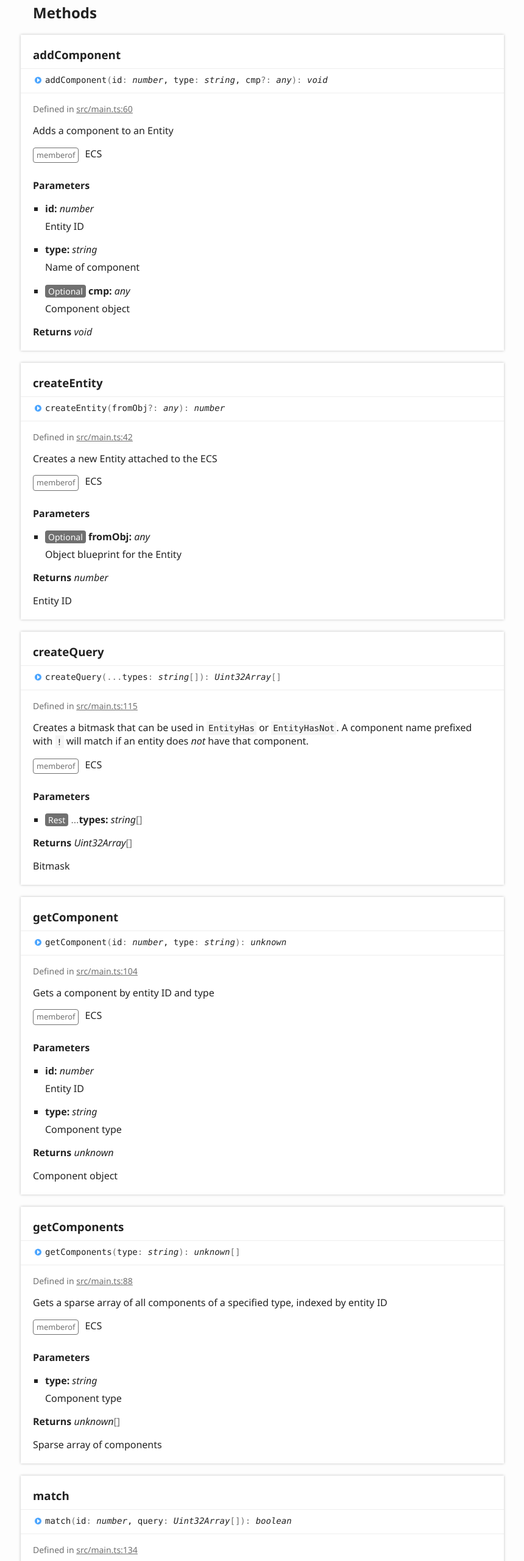
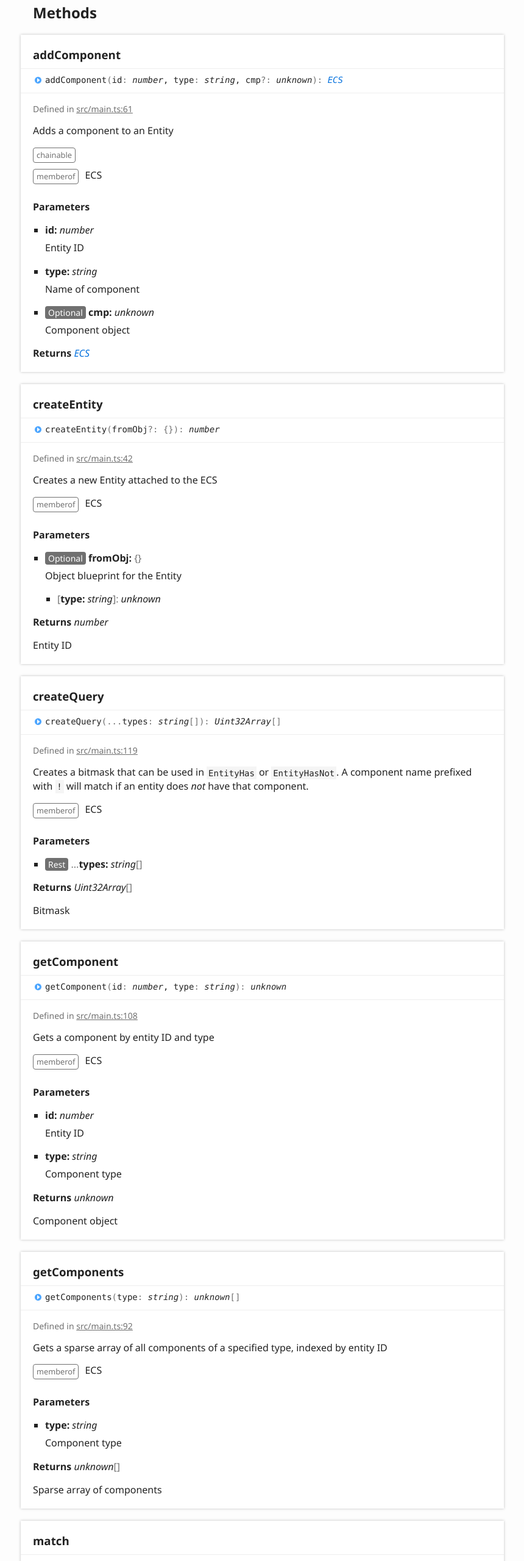
Before and after one commit to EnderShadow8/wolf-ecs, a website: page docs/classes/ecs.html in a window 1280 px wide. Shown: the part 2520-5080 px from the top of the page at 61% size, without its empty margins (6-866 px from the left). Drawn offline with Linux system fonts and the light colour scheme.

Commit message:
Replace any with unknown

```diff
--- a/docs/classes/ecs.html
+++ b/docs/classes/ecs.html
@@ -131,7 +131,7 @@
 						<li class="tsd-description">
 							<aside class="tsd-sources">
 								<ul>
-									<li>Defined in <a href="https://github.com/EnderShadow8/wolf-ecs/blob/9c57f8b/src/main.ts#L12">src/main.ts:12</a></li>
+									<li>Defined in <a href="https://github.com/EnderShadow8/wolf-ecs/blob/8bcb61a/src/main.ts#L12">src/main.ts:12</a></li>
 								</ul>
 							</aside>
 							<div class="tsd-comment tsd-typography">
@@ -166,7 +166,7 @@
 					<div class="tsd-signature tsd-kind-icon">_cmp<span class="tsd-signature-symbol">:</span> <span class="tsd-signature-type">unknown</span><span class="tsd-signature-symbol">[]</span><span class="tsd-signature-symbol">[]</span><span class="tsd-signature-symbol"> = []</span></div>
 					<aside class="tsd-sources">
 						<ul>
-							<li>Defined in <a href="https://github.com/EnderShadow8/wolf-ecs/blob/9c57f8b/src/main.ts#L8">src/main.ts:8</a></li>
+							<li>Defined in <a href="https://github.com/EnderShadow8/wolf-ecs/blob/8bcb61a/src/main.ts#L8">src/main.ts:8</a></li>
 						</ul>
 					</aside>
 				</section>
@@ -176,7 +176,7 @@
 					<div class="tsd-signature tsd-kind-icon">_dex<span class="tsd-signature-symbol">:</span> <span class="tsd-signature-symbol">{}</span><span class="tsd-signature-symbol"> = {}</span></div>
 					<aside class="tsd-sources">
 						<ul>
-							<li>Defined in <a href="https://github.com/EnderShadow8/wolf-ecs/blob/9c57f8b/src/main.ts#L10">src/main.ts:10</a></li>
+							<li>Defined in <a href="https://github.com/EnderShadow8/wolf-ecs/blob/8bcb61a/src/main.ts#L10">src/main.ts:10</a></li>
 						</ul>
 					</aside>
 					<div class="tsd-type-declaration">
@@ -194,7 +194,7 @@
 					<div class="tsd-signature tsd-kind-icon">_ent<span class="tsd-signature-symbol">:</span> <span class="tsd-signature-type">Uint32Array</span><span class="tsd-signature-symbol">[]</span><span class="tsd-signature-symbol"> = []</span></div>
 					<aside class="tsd-sources">
 						<ul>
-							<li>Defined in <a href="https://github.com/EnderShadow8/wolf-ecs/blob/9c57f8b/src/main.ts#L9">src/main.ts:9</a></li>
+							<li>Defined in <a href="https://github.com/EnderShadow8/wolf-ecs/blob/8bcb61a/src/main.ts#L9">src/main.ts:9</a></li>
 						</ul>
 					</aside>
 				</section>
@@ -204,7 +204,7 @@
 					<div class="tsd-signature tsd-kind-icon">_ids<span class="tsd-signature-symbol">:</span> <span class="tsd-signature-type">number</span><span class="tsd-signature-symbol">[]</span><span class="tsd-signature-symbol"> = []</span></div>
 					<aside class="tsd-sources">
 						<ul>
-							<li>Defined in <a href="https://github.com/EnderShadow8/wolf-ecs/blob/9c57f8b/src/main.ts#L11">src/main.ts:11</a></li>
+							<li>Defined in <a href="https://github.com/EnderShadow8/wolf-ecs/blob/8bcb61a/src/main.ts#L11">src/main.ts:11</a></li>
 						</ul>
 					</aside>
 				</section>
@@ -214,7 +214,7 @@
 					<div class="tsd-signature tsd-kind-icon">curID<span class="tsd-signature-symbol">:</span> <span class="tsd-signature-type">number</span><span class="tsd-signature-symbol"> = 0</span></div>
 					<aside class="tsd-sources">
 						<ul>
-							<li>Defined in <a href="https://github.com/EnderShadow8/wolf-ecs/blob/9c57f8b/src/main.ts#L12">src/main.ts:12</a></li>
+							<li>Defined in <a href="https://github.com/EnderShadow8/wolf-ecs/blob/8bcb61a/src/main.ts#L12">src/main.ts:12</a></li>
 						</ul>
 					</aside>
 				</section>
@@ -225,13 +225,13 @@
 					<a name="addcomponent" class="tsd-anchor"></a>
 					<h3>add<wbr>Component</h3>
 					<ul class="tsd-signatures tsd-kind-method tsd-parent-kind-class">
-						<li class="tsd-signature tsd-kind-icon">add<wbr>Component<span class="tsd-signature-symbol">(</span>id<span class="tsd-signature-symbol">: </span><span class="tsd-signature-type">number</span>, type<span class="tsd-signature-symbol">: </span><span class="tsd-signature-type">string</span>, cmp<span class="tsd-signature-symbol">?: </span><span class="tsd-signature-type">any</span><span class="tsd-signature-symbol">)</span><span class="tsd-signature-symbol">: </span><span class="tsd-signature-type">void</span></li>
+						<li class="tsd-signature tsd-kind-icon">add<wbr>Component<span class="tsd-signature-symbol">(</span>id<span class="tsd-signature-symbol">: </span><span class="tsd-signature-type">number</span>, type<span class="tsd-signature-symbol">: </span><span class="tsd-signature-type">string</span>, cmp<span class="tsd-signature-symbol">?: </span><span class="tsd-signature-type">unknown</span><span class="tsd-signature-symbol">)</span><span class="tsd-signature-symbol">: </span><a href="ecs.html" class="tsd-signature-type" data-tsd-kind="Class">ECS</a></li>
 					</ul>
 					<ul class="tsd-descriptions">
 						<li class="tsd-description">
 							<aside class="tsd-sources">
 								<ul>
-									<li>Defined in <a href="https://github.com/EnderShadow8/wolf-ecs/blob/9c57f8b/src/main.ts#L60">src/main.ts:60</a></li>
+									<li>Defined in <a href="https://github.com/EnderShadow8/wolf-ecs/blob/8bcb61a/src/main.ts#L61">src/main.ts:61</a></li>
 								</ul>
 							</aside>
 							<div class="tsd-comment tsd-typography">
@@ -239,6 +239,8 @@
 									<p>Adds a component to an Entity</p>
 								</div>
 								<dl class="tsd-comment-tags">
+									<dt>chainable</dt>
+									<dd></dd>
 									<dt>memberof</dt>
 									<dd><p>ECS</p>
 									</dd>
@@ -259,13 +261,13 @@
 									</div>
 								</li>
 								<li>
-									<h5><span class="tsd-flag ts-flagOptional">Optional</span> cmp: <span class="tsd-signature-type">any</span></h5>
+									<h5><span class="tsd-flag ts-flagOptional">Optional</span> cmp: <span class="tsd-signature-type">unknown</span></h5>
 									<div class="tsd-comment tsd-typography">
 										<p>Component object</p>
 									</div>
 								</li>
 							</ul>
-							<h4 class="tsd-returns-title">Returns <span class="tsd-signature-type">void</span></h4>
+							<h4 class="tsd-returns-title">Returns <a href="ecs.html" class="tsd-signature-type" data-tsd-kind="Class">ECS</a></h4>
 						</li>
 					</ul>
 				</section>
@@ -273,13 +275,13 @@
 					<a name="createentity" class="tsd-anchor"></a>
 					<h3>create<wbr>Entity</h3>
 					<ul class="tsd-signatures tsd-kind-method tsd-parent-kind-class">
-						<li class="tsd-signature tsd-kind-icon">create<wbr>Entity<span class="tsd-signature-symbol">(</span>fromObj<span class="tsd-signature-symbol">?: </span><span class="tsd-signature-type">any</span><span class="tsd-signature-symbol">)</span><span class="tsd-signature-symbol">: </span><span class="tsd-signature-type">number</span></li>
+						<li class="tsd-signature tsd-kind-icon">create<wbr>Entity<span class="tsd-signature-symbol">(</span>fromObj<span class="tsd-signature-symbol">?: </span><span class="tsd-signature-symbol">{}</span><span class="tsd-signature-symbol">)</span><span class="tsd-signature-symbol">: </span><span class="tsd-signature-type">number</span></li>
 					</ul>
 					<ul class="tsd-descriptions">
 						<li class="tsd-description">
 							<aside class="tsd-sources">
 								<ul>
-									<li>Defined in <a href="https://github.com/EnderShadow8/wolf-ecs/blob/9c57f8b/src/main.ts#L42">src/main.ts:42</a></li>
+									<li>Defined in <a href="https://github.com/EnderShadow8/wolf-ecs/blob/8bcb61a/src/main.ts#L42">src/main.ts:42</a></li>
 								</ul>
 							</aside>
 							<div class="tsd-comment tsd-typography">
@@ -295,10 +297,15 @@
 							<h4 class="tsd-parameters-title">Parameters</h4>
 							<ul class="tsd-parameters">
 								<li>
-									<h5><span class="tsd-flag ts-flagOptional">Optional</span> fromObj: <span class="tsd-signature-type">any</span></h5>
+									<h5><span class="tsd-flag ts-flagOptional">Optional</span> fromObj: <span class="tsd-signature-symbol">{}</span></h5>
 									<div class="tsd-comment tsd-typography">
 										<p>Object blueprint for the Entity</p>
 									</div>
+									<ul class="tsd-parameters">
+										<li class="tsd-parameter-index-signature">
+											<h5><span class="tsd-signature-symbol">[</span>type: <span class="tsd-signature-type">string</span><span class="tsd-signature-symbol">]: </span><span class="tsd-signature-type">unknown</span></h5>
+										</li>
+									</ul>
 								</li>
 							</ul>
 							<h4 class="tsd-returns-title">Returns <span class="tsd-signature-type">number</span></h4>
@@ -316,7 +323,7 @@
 						<li class="tsd-description">
 							<aside class="tsd-sources">
 								<ul>
-									<li>Defined in <a href="https://github.com/EnderShadow8/wolf-ecs/blob/9c57f8b/src/main.ts#L115">src/main.ts:115</a></li>
+									<li>Defined in <a href="https://github.com/EnderShadow8/wolf-ecs/blob/8bcb61a/src/main.ts#L119">src/main.ts:119</a></li>
 								</ul>
 							</aside>
 							<div class="tsd-comment tsd-typography">
@@ -350,7 +357,7 @@
 						<li class="tsd-description">
 							<aside class="tsd-sources">
 								<ul>
-									<li>Defined in <a href="https://github.com/EnderShadow8/wolf-ecs/blob/9c57f8b/src/main.ts#L104">src/main.ts:104</a></li>
+									<li>Defined in <a href="https://github.com/EnderShadow8/wolf-ecs/blob/8bcb61a/src/main.ts#L108">src/main.ts:108</a></li>
 								</ul>
 							</aside>
 							<div class="tsd-comment tsd-typography">
@@ -393,7 +400,7 @@
 						<li class="tsd-description">
 							<aside class="tsd-sources">
 								<ul>
-									<li>Defined in <a href="https://github.com/EnderShadow8/wolf-ecs/blob/9c57f8b/src/main.ts#L88">src/main.ts:88</a></li>
+									<li>Defined in <a href="https://github.com/EnderShadow8/wolf-ecs/blob/8bcb61a/src/main.ts#L92">src/main.ts:92</a></li>
 								</ul>
 							</aside>
 							<div class="tsd-comment tsd-typography">
@@ -430,7 +437,7 @@
 						<li class="tsd-description">
 							<aside class="tsd-sources">
 								<ul>
-									<li>Defined in <a href="https://github.com/EnderShadow8/wolf-ecs/blob/9c57f8b/src/main.ts#L134">src/main.ts:134</a></li>
+									<li>Defined in <a href="https://github.com/EnderShadow8/wolf-ecs/blob/8bcb61a/src/main.ts#L138">src/main.ts:138</a></li>
 								</ul>
 							</aside>
 							<div class="tsd-comment tsd-typography">
@@ -467,13 +474,13 @@
 					<a name="removecomponent" class="tsd-anchor"></a>
 					<h3>remove<wbr>Component</h3>
 					<ul class="tsd-signatures tsd-kind-method tsd-parent-kind-class">
-						<li class="tsd-signature tsd-kind-icon">remove<wbr>Component<span class="tsd-signature-symbol">(</span>id<span class="tsd-signature-symbol">: </span><span class="tsd-signature-type">number</span>, type<span class="tsd-signature-symbol">: </span><span class="tsd-signature-type">string</span><span class="tsd-signature-symbol">)</span><span class="tsd-signature-symbol">: </span><span class="tsd-signature-type">void</span></li>
+						<li class="tsd-signature tsd-kind-icon">remove<wbr>Component<span class="tsd-signature-symbol">(</span>id<span class="tsd-signature-symbol">: </span><span class="tsd-signature-type">number</span>, type<span class="tsd-signature-symbol">: </span><span class="tsd-signature-type">string</span><span class="tsd-signature-symbol">)</span><span class="tsd-signature-symbol">: </span><a href="ecs.html" class="tsd-signature-type" data-tsd-kind="Class">ECS</a></li>
 					</ul>
 					<ul class="tsd-descriptions">
 						<li class="tsd-description">
 							<aside class="tsd-sources">
 								<ul>
-									<li>Defined in <a href="https://github.com/EnderShadow8/wolf-ecs/blob/9c57f8b/src/main.ts#L75">src/main.ts:75</a></li>
+									<li>Defined in <a href="https://github.com/EnderShadow8/wolf-ecs/blob/8bcb61a/src/main.ts#L78">src/main.ts:78</a></li>
 								</ul>
 							</aside>
 							<div class="tsd-comment tsd-typography">
@@ -481,6 +488,8 @@
 									<p>Removes a Component from an Entity.</p>
 								</div>
 								<dl class="tsd-comment-tags">
+									<dt>chainable</dt>
+									<dd></dd>
 									<dt>memberof</dt>
 									<dd><p>ECS</p>
 									</dd>
@@ -501,7 +510,7 @@
 									</div>
 								</li>
 							</ul>
-							<h4 class="tsd-returns-title">Returns <span class="tsd-signature-type">void</span></h4>
+							<h4 class="tsd-returns-title">Returns <a href="ecs.html" class="tsd-signature-type" data-tsd-kind="Class">ECS</a></h4>
 						</li>
 					</ul>
 				</section>
--- a/src/main.ts
+++ b/src/main.ts
@@ -39,11 +39,11 @@ export class ECS {
    * @return Entity ID
    * @memberof ECS
    */
-  createEntity(fromObj?: any): number {
+  createEntity(fromObj?: {[type: string]: unknown}): number {
     this._ent[this.curID] = new Uint32Array(Math.ceil(this._cmp.length / 32))
     if(fromObj) {
       for(let cmp in fromObj) {
-        this.addComponent(this.curID, fromObj[cmp], cmp)
+        this.addComponent(this.curID, cmp, fromObj[cmp])
       }
     }
     return this.curID++
@@ -58,7 +58,7 @@ export class ECS {
    * @chainable
    * @memberof ECS
    */
-  addComponent(id: number, type: string, cmp?: any) {
+  addComponent(id: number, type: string, cmp?: unknown) {
     const i = this._dex[type]
     this._ent[id][Math.floor(i / 32)] |= 1 << i % 32
     if(cmp) {
```
Also changed, not shown: docs/classes/ecserror.html (+1 -1 lines).
